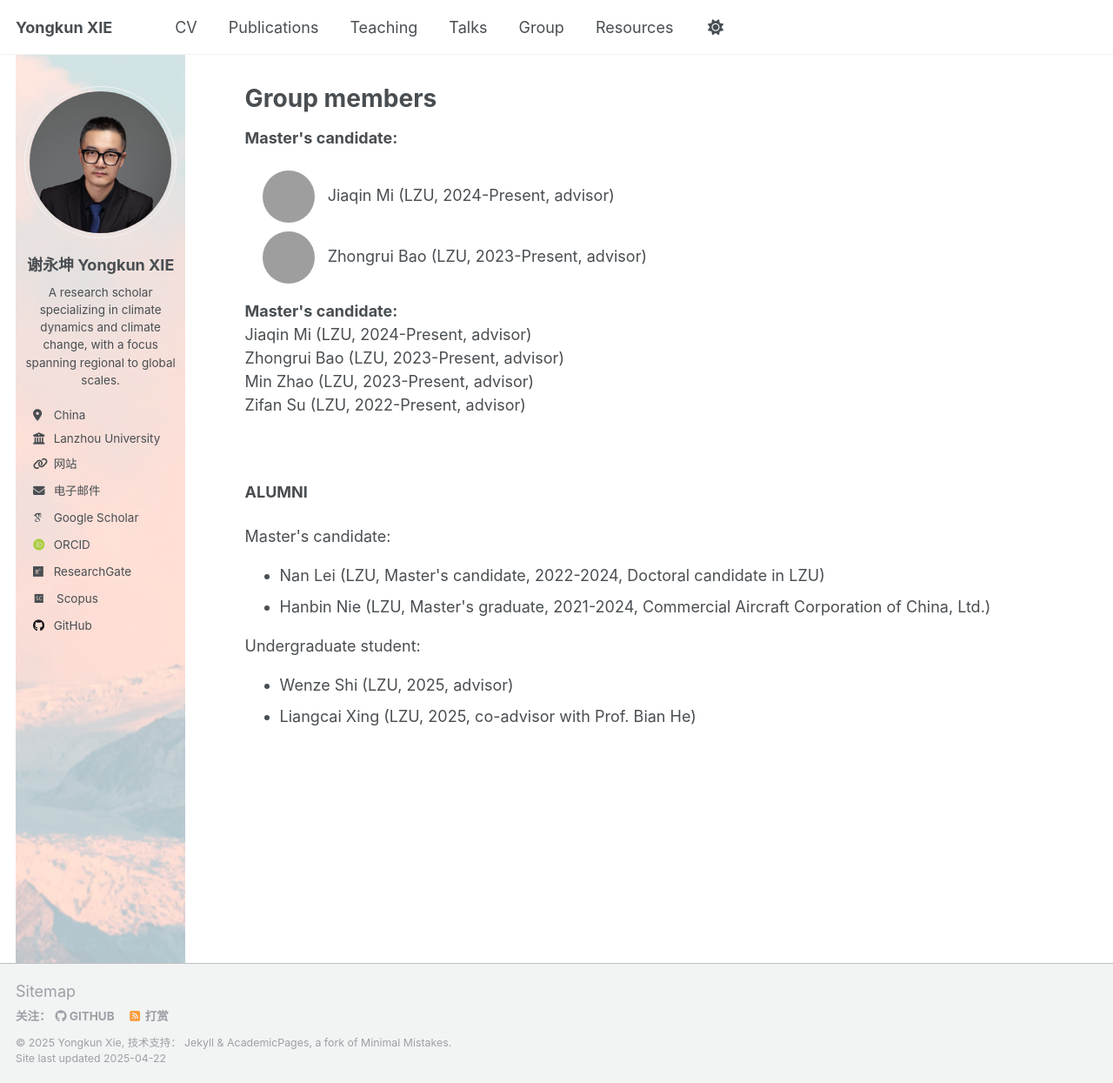
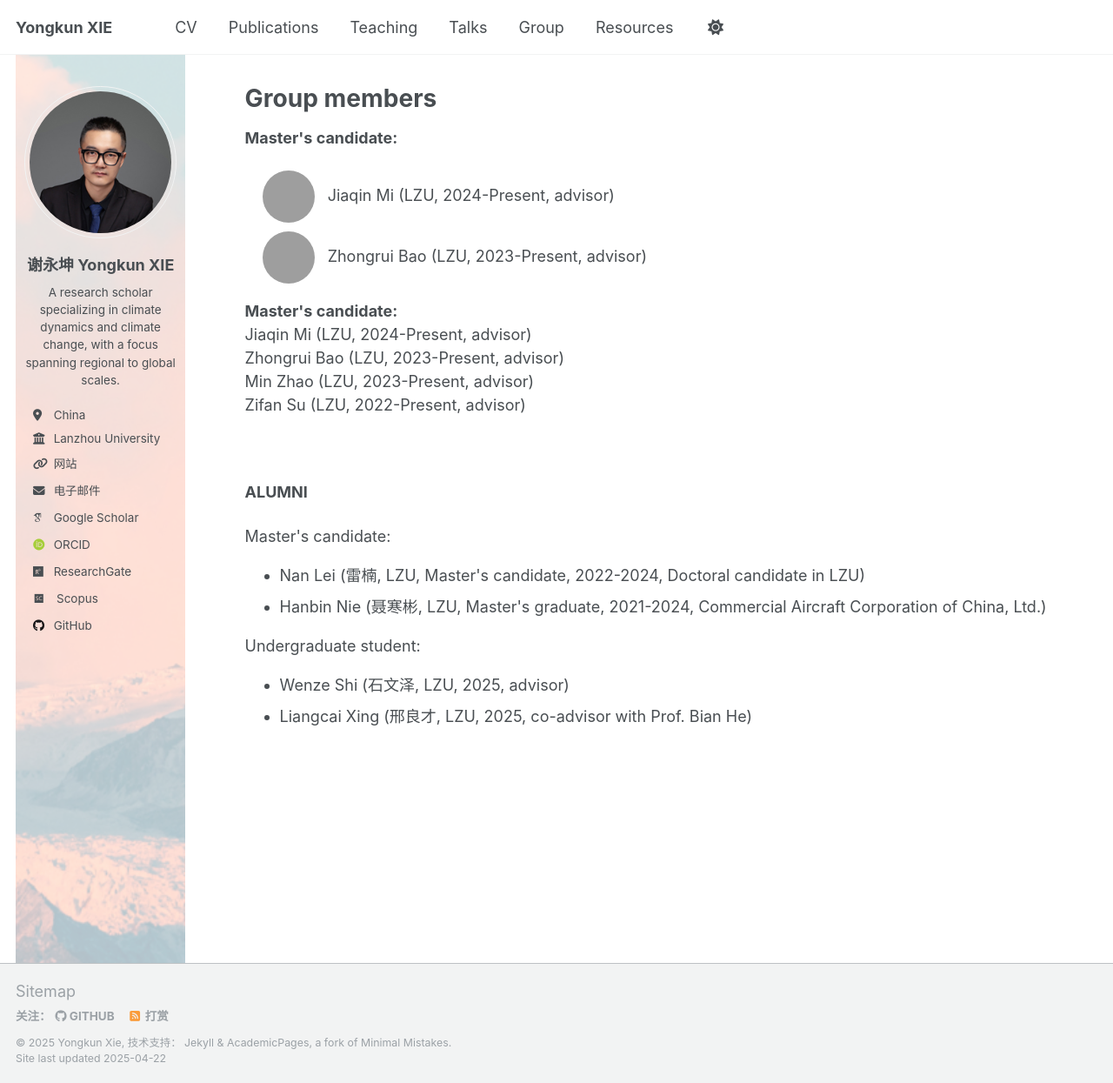
Before and after one commit to yongkunxie/yongkunxie.github.io, a Jekyll site: the page built from _pages/portfolio.html, in a window 1280 px wide and 1245 px high. Shown: the whole window at 87% size. Built offline with Jekyll 4.4.1, drawn with Linux system fonts in a browser that asks for light colours; some web fonts are replaced; grey boxes are pictures that could not be loaded.

Commit message:
Update portfolio.html

```diff
--- a/_pages/portfolio.html
+++ b/_pages/portfolio.html
@@ -40,16 +40,16 @@ Zifan Su (LZU, 2022-Present, advisor)</p>
 <div>
  Master's candidate:
  <ul>
-  <li>Nan Lei (LZU, Master's candidate, 2022-2024, Doctoral candidate in LZU)
-  <li>Hanbin Nie (LZU, Master's graduate, 2021-2024, Commercial Aircraft Corporation of China, Ltd.)
+  <li>Nan Lei (雷楠, LZU, Master's candidate, 2022-2024, Doctoral candidate in LZU)
+  <li>Hanbin Nie (聂寒彬, LZU, Master's graduate, 2021-2024, Commercial Aircraft Corporation of China, Ltd.)
  <ul>
 </div>
 
 <div>
  Undergraduate student:
  <ul>
-  <li>Wenze Shi (LZU, 2025, advisor)
-  <li>Liangcai Xing (LZU, 2025, co-advisor with Prof. Bian He)
+  <li>Wenze Shi (石文泽, LZU, 2025, advisor)
+  <li>Liangcai Xing (邢良才, LZU, 2025, co-advisor with Prof. Bian He)
  <ul>
 </div>
 
```
